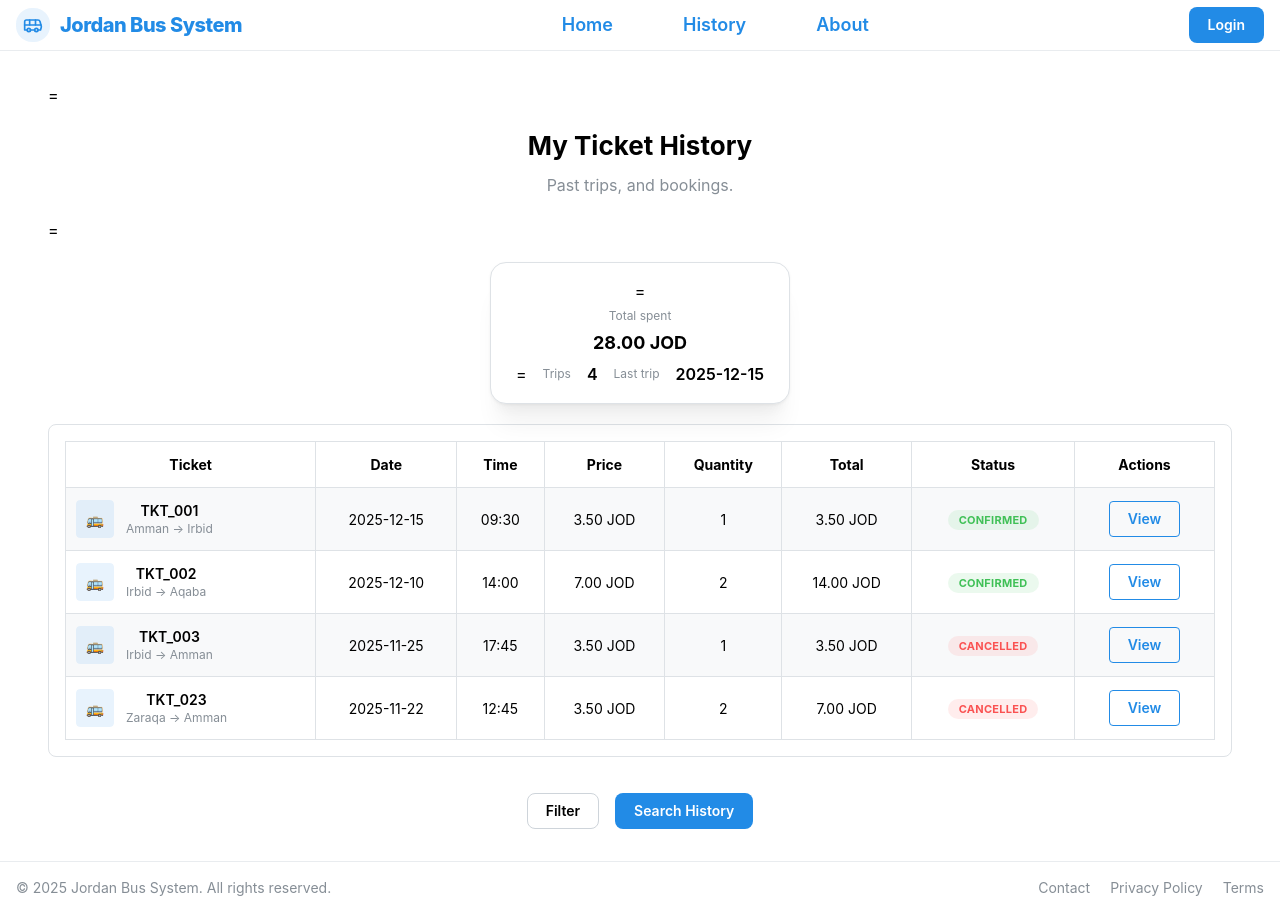
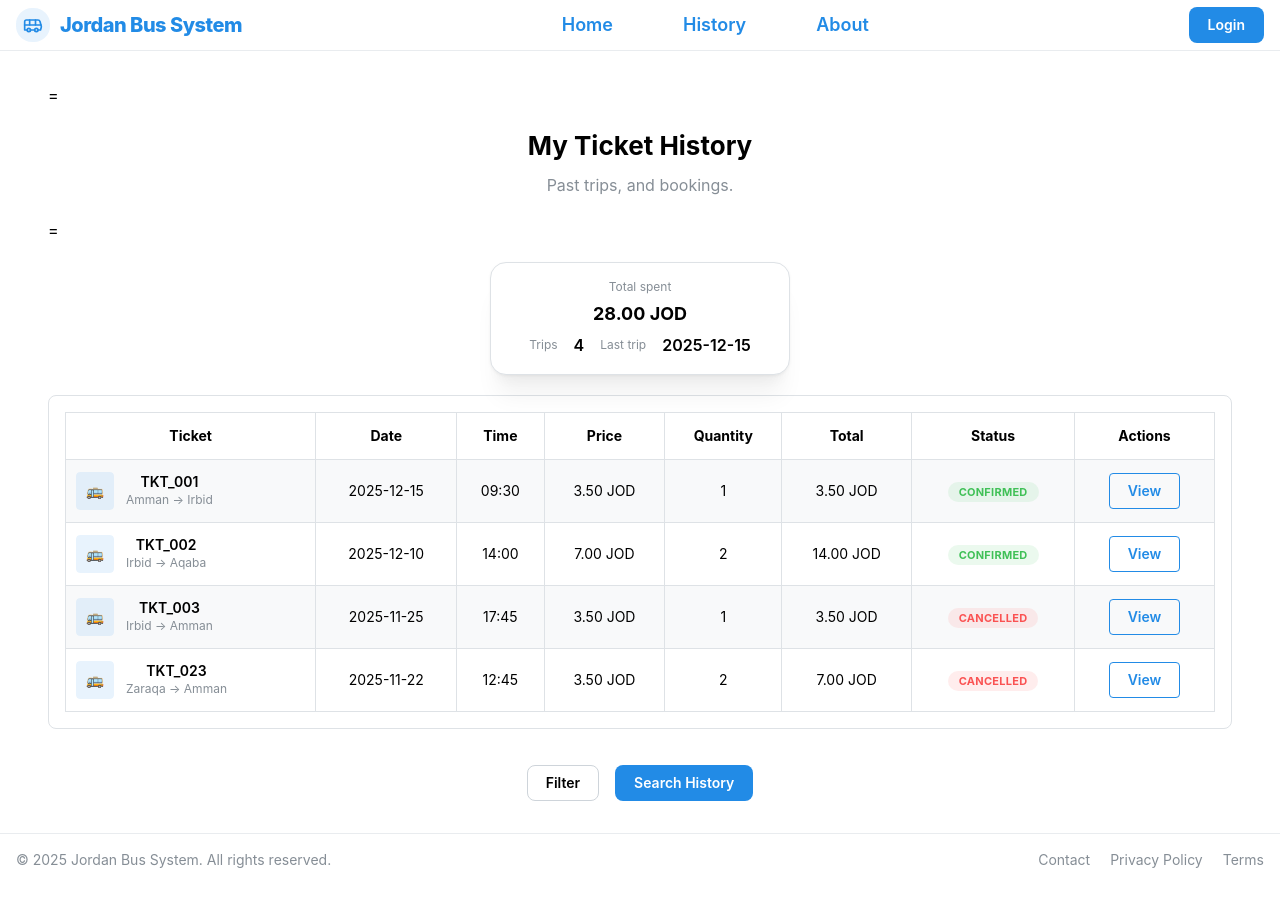
Before and after one commit to AbdallahMaani/Bus-Ticketing-System, a Next.js app: page /history in a window 1280 px wide. After the commit the page ends 886 px from the top, so only its background shows below. Built offline with nearby package versions, Linux system fonts and the light colour scheme.

Commit message:
10th commit

```diff
--- a/src/app/history/page.tsx
+++ b/src/app/history/page.tsx
@@ -171,10 +171,10 @@ export default function HistoryPage() {
 
 =            <Center>
               <Card shadow="lg" radius="lg" withBorder miw={300}> {/* Added miw for minimum width */}
-                <Stack gap={4} align="center"> =
+                <Stack gap={4} align="center">
                   <Text size="xs" c="dimmed">Total spent</Text>
                   <Text fw={700} size="lg">{totalSpent.toFixed(2)} JOD</Text>
-                  <Group gap="md"> =
+                  <Group gap="md">
                     <Text size="xs" c="dimmed">Trips</Text>
                     <Text fw={600}>{totalTrips}</Text>
                     <Text size="xs" c="dimmed">Last trip</Text>
```
